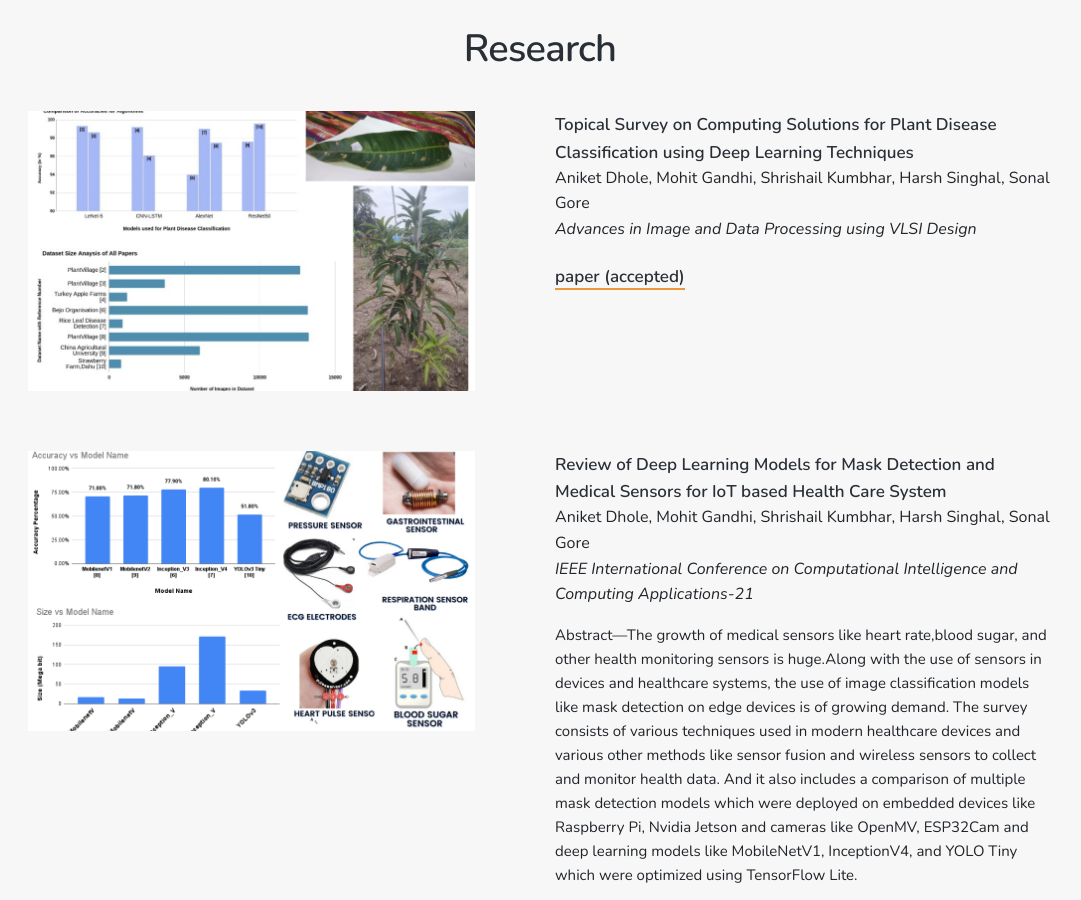
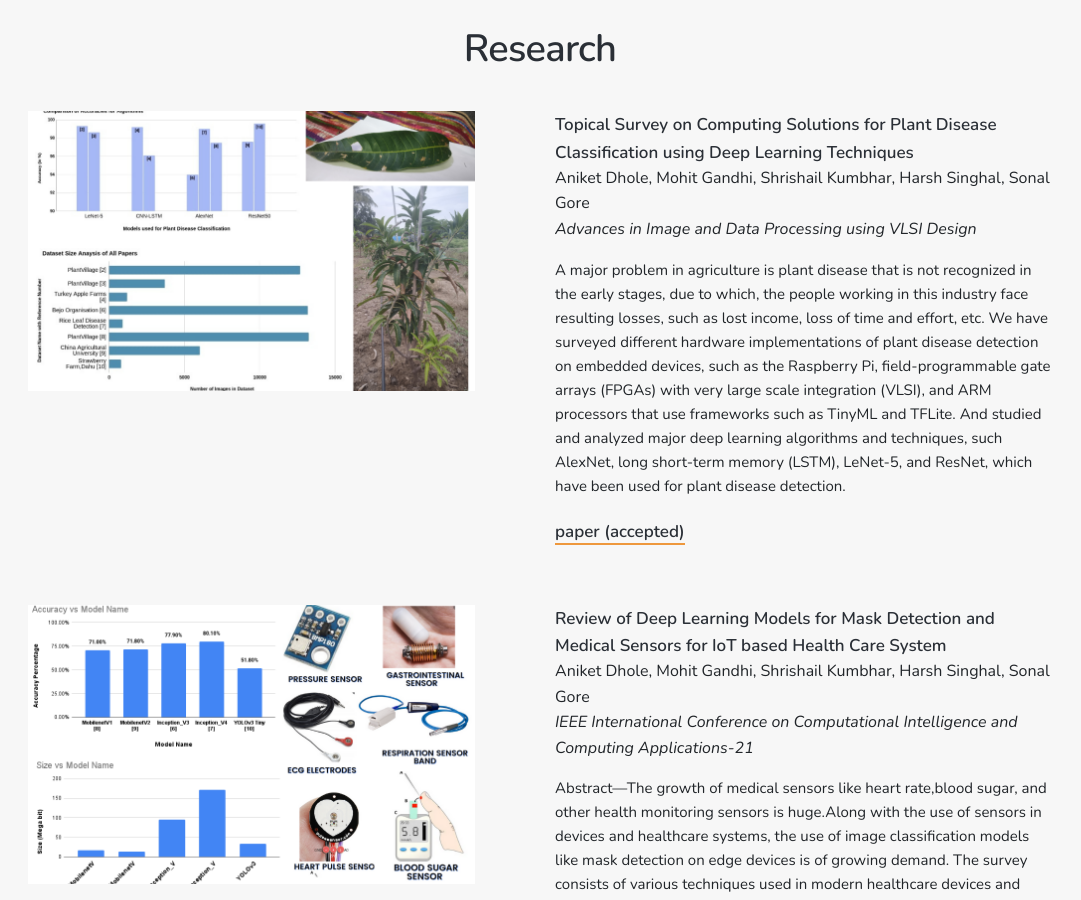
Before and after one commit to aniketdhole07/web, a Jekyll site: the page built from index.html, in a window 1280 px wide and 900 px high, scrolled down 608 px. Shown: the whole window, without its empty margins (100-1181 px from the left). Built offline with Jekyll 4.4.1, drawn with Linux system fonts in a browser that asks for light colours; nearby versions of some CDN libraries; the list of posts is cut into pages by our own code.

Commit message:
Update plant.md

```diff
--- a/_research/plant.md
+++ b/_research/plant.md
@@ -5,7 +5,7 @@ date_display: "May 201"
 featured_image: '/images/plant1.png'
 author: Aniket Dhole, Mohit Gandhi, Shrishail Kumbhar, Harsh Singhal, Sonal Gore
 conference: Advances in Image and Data Processing using VLSI Design
-excerpt:
+excerpt: A major problem in agriculture is plant disease that is not recognized in the early stages, due to which, the people working in this industry face resulting losses, such as lost income, loss of time and effort, etc. We have surveyed different hardware implementations of plant disease detection on embedded devices, such as the Raspberry Pi, field-programmable gate arrays (FPGAs) with very large scale integration (VLSI), and ARM processors that use frameworks such as TinyML and TFLite. And studied and analyzed major deep learning algorithms and techniques, such AlexNet, long short-term memory (LSTM), LeNet-5, and ResNet, which have been used for plant disease detection.
 paper_text: [paper (accepted)]
 paper_url: http://vesd.lnmiit.ac.in/VLSI-IDP/
 ---
```
